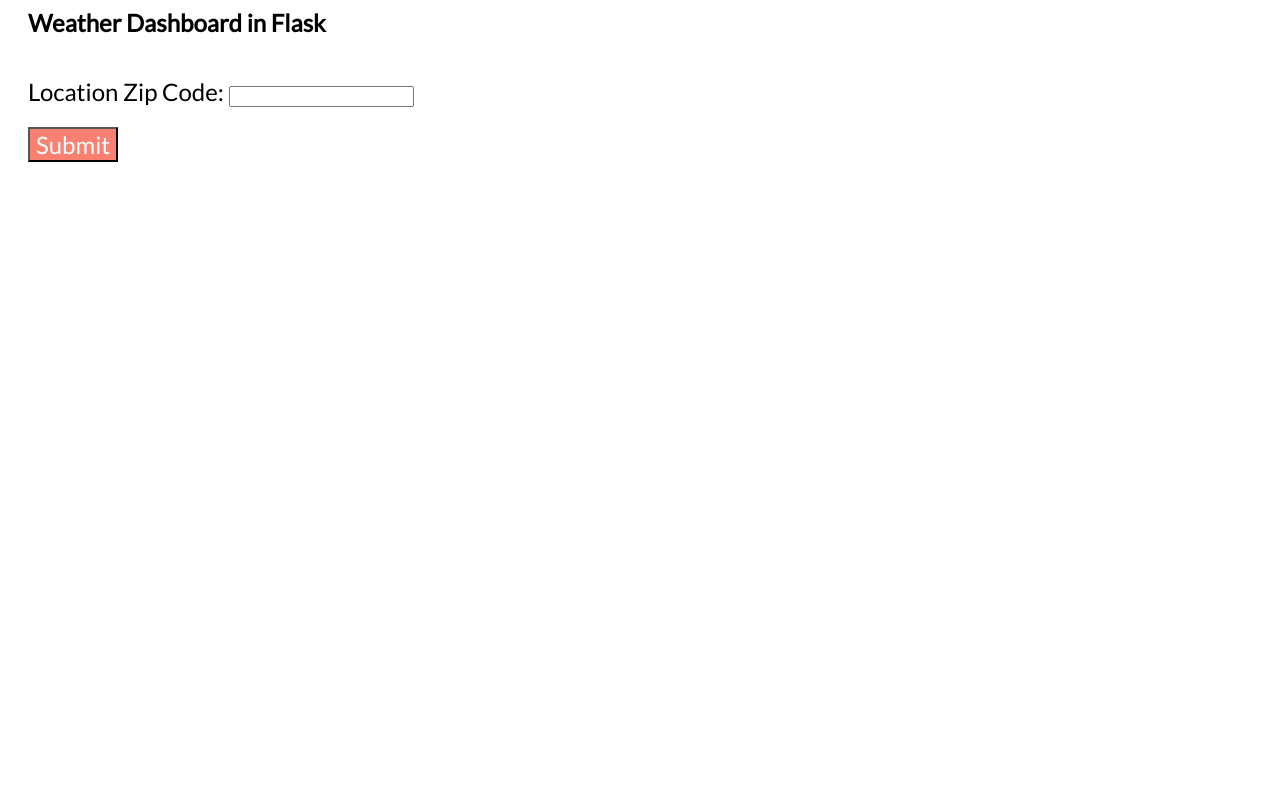
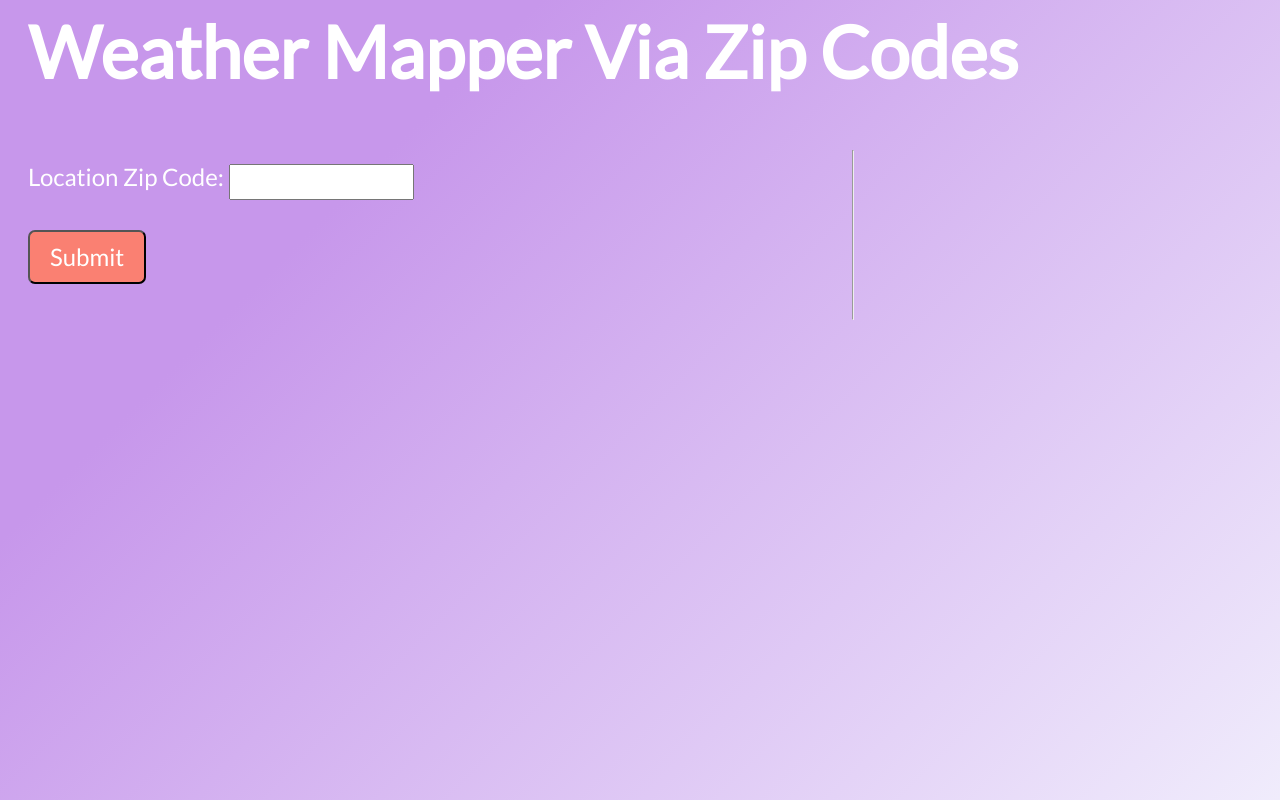
Before and after one commit to getReema/Flask-Weather-App, a Flask app: page / in a window 1280 px wide. Run offline with Flask 2, Linux system fonts and the light colour scheme.

Commit message:
Update layout and styles

```diff
--- a/static/styles/home.css
+++ b/static/styles/home.css
@@ -1,24 +1,50 @@
-h2 {
+h1 {
+font-size: 72px !important;
 padding-left: 20px;
+font-weight: bold;
 }
-
+body{
+    background-color: #f0ecfc;
+    background-image: linear-gradient(315deg, #f0ecfc 0%, #c797eb 74%);
+}
+.container {
+    display: flex;
+    justify-content: center;
+  }
 .weatherText{
 font-size: 24px;
 font-family:'Lato', sans-serif;
+color: #fff;
+
 }
 
 #weatherForm {
 padding: 20px;
 }
-
+input {
+    line-height: 30px;
+}
 #weatherSubmit {
 color: white;
 background-color: #fa8072;
-padding: 5px 20px:
-border-radius: 5px;
-margin-top: 20px;
+padding: 10px 20px 10px 20px;
+border-radius: 7px;
+margin-top: 30px;
 }
 
 #weatherSubmit:hover {
     cursor: pointer;
 }
+
+#result {
+    font-family:'Lato', sans-serif;
+    color: #fff;
+    background-color: #4d5dfb;
+    background-image: linear-gradient(315deg, #4d5dfb 0%, #08c8f6 74%);
+    font-size: 24px;
+    display: inline-block;
+    padding: 20px;
+    text-align: center;
+    margin: 20px;
+    border-radius: 10px
+}
--- a/templates/home.html
+++ b/templates/home.html
@@ -1,20 +1,25 @@
 <html>
 <head>
-    <title> E=Weather Dashboard </title>
+    <title> Weather API </title>
     <link rel="stylesheet" type="text/css" href="{{ url_for('static', filename= 'styles/home.css') }} " >
     <link href="https://fonts.googleapis.com/css2?family=Lato:ital,wght@0,400;1,700&display=swap" rel="stylesheet">
 
 </head>
 
 <body>
-<div>
-    <h2 class="weatherText"> Weather Dashboard in Flask </h2>
-</div>
+<header>
+    <h1 class="weatherText"> Weather Mapper Via Zip Codes </h1>
+</header>
+<div class="container">
+
 <div>
     <form class="weatherText" id="weatherForm" action="{{ url_for('render_results') }}" method="post">
         Location Zip Code: <input id="weatherInput" type="text" name="zipCode"><br>
         <input class="weatherText" id="weatherSubmit" type="submit" value="Submit">
     </form>
 </div>
+<hr>
+{% include 'results.html' %}
+</div>
 </body>
 </html>
--- a/templates/results.html
+++ b/templates/results.html
@@ -1,17 +1,8 @@
-<!DOCTYPE html>
-<html lang="en">
-<head>
-    <meta charset="UTF-8">
-    <title>Results:</title>
-        <link rel="stylesheet" type="text/css" href="{{ url_for('static', filename= 'styles/result.css') }} " >
-        <link href="https://fonts.googleapis.com/css2?family=Lato:ital,wght@0,400;1,700&display=swap" rel="stylesheet">
-</head>
-<body>
+{% if results %}
 <div id="result">
-    <h3> Weather in {{ location }}</h3>
-    <h2> {{ temp }}° F </h2>
-    <h3> {{ weather }}   </h3>
-    <h4> Feels like: {{ feels_like }} ° F</h4>
+    <h3> Weather in {{ results.location }}</h3>
+    <h2> {{ results.temp }}° F </h2>
+    <h3> {{ results.weather }}   </h3>
+    <h4> Feels like: {{ results.feels_like }} ° F</h4>
 </div>
-</body>
-</html>
+{% endif %}
```
Also changed, not shown: static/styles/result.css (deleted, +0 -11 lines).
